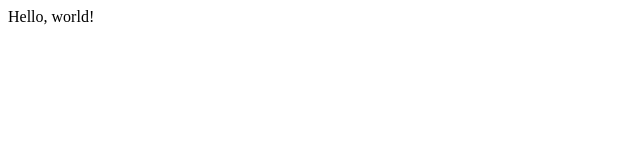
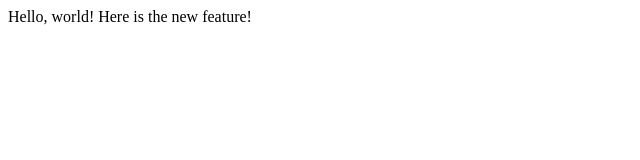
Before and after one commit to Yalchin13/Lecture1, a plain HTML site: page index.html in a window 1280 px wide. Shown: the whole page, without its empty margins (0-640 px from the left). Drawn offline with Linux system fonts and the light colour scheme.

Commit message:
added another line

```diff
--- a/index.html
+++ b/index.html
@@ -5,5 +5,6 @@
   </head>
   <body>
     Hello, world!
+    Here is the new feature!
   </body>
 </html>
```
